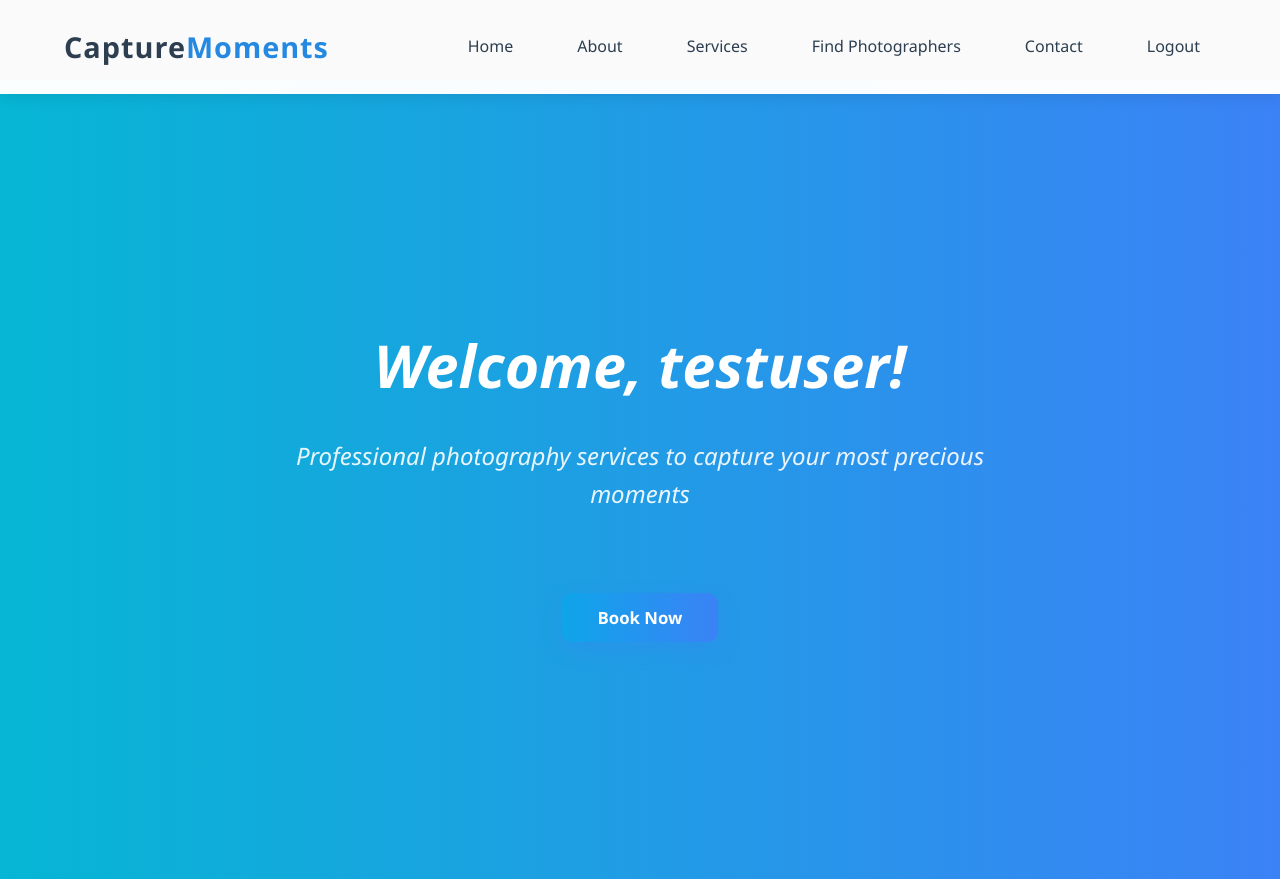
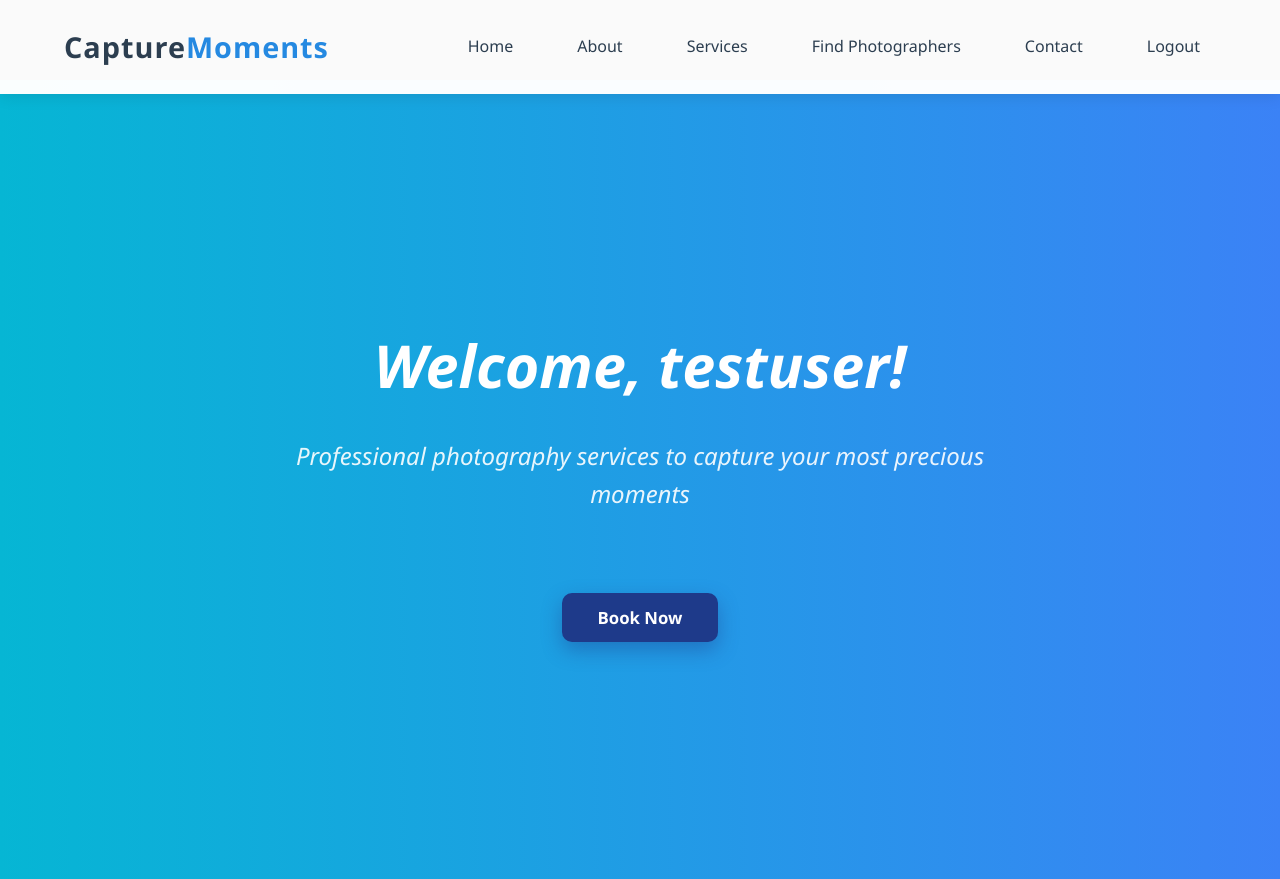
Before and after one commit to Harikagolusu/CaptureMoments-AWS, a Flask app: page /home in a window 1280 px wide. Shown: the top 879 px of the page. Run offline with Flask 3, Linux system fonts and the light colour scheme; the visitor is signed in with stand-in values (Sample User, id 1).

Commit message:
Update home.html

```diff
--- a/templates/home.html
+++ b/templates/home.html
@@ -123,7 +123,7 @@
             box-shadow: 0 8px 25px rgba(3, 48, 132, 0.5);
         }
 .book-now-btn {
-  background: linear-gradient(90deg, #0ea5e9, #3b82f6); /* Cyan to blue */
+  background-color: #1e3a8a; /* Deep Indigo Blue */
   color: #ffffff;
   padding: 0.8rem 2.2rem;
   font-size: 1.05rem;
@@ -131,21 +131,22 @@
   border: none;
   border-radius: 10px;
   cursor: pointer;
-  box-shadow: 0 8px 20px rgba(59, 130, 246, 0.3);
+  box-shadow: 0 8px 20px rgba(30, 58, 138, 0.4);
   transition: all 0.3s ease;
   margin-top: 2rem;
 }
 
 .book-now-btn:hover {
-  background: linear-gradient(90deg, #3b82f6, #0ea5e9); /* Flip gradient on hover */
+  background-color: #2563eb; /* Bright Blue */
   transform: translateY(-2px);
-  box-shadow: 0 10px 25px rgba(59, 130, 246, 0.35);
+  box-shadow: 0 10px 25px rgba(37, 99, 235, 0.5);
 }
 
 .book-now-btn:active {
   transform: scale(0.97);
   box-shadow: 0 4px 10px rgba(0, 0, 0, 0.2);
 }
+
 
 
         @keyframes fadeIn {
```
